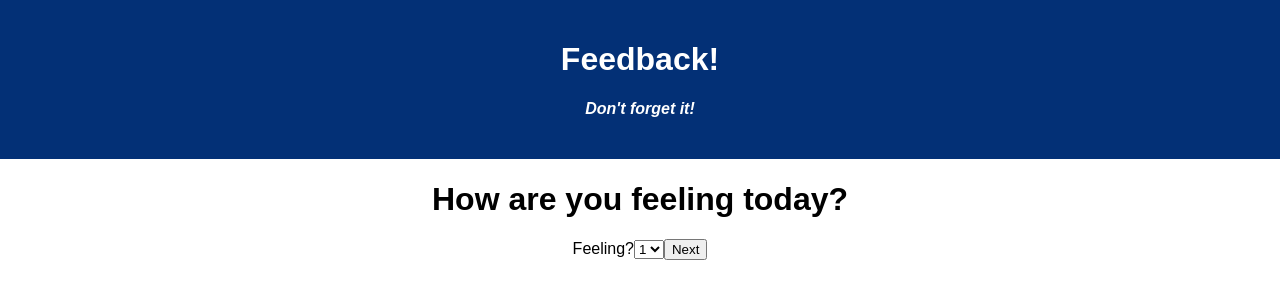
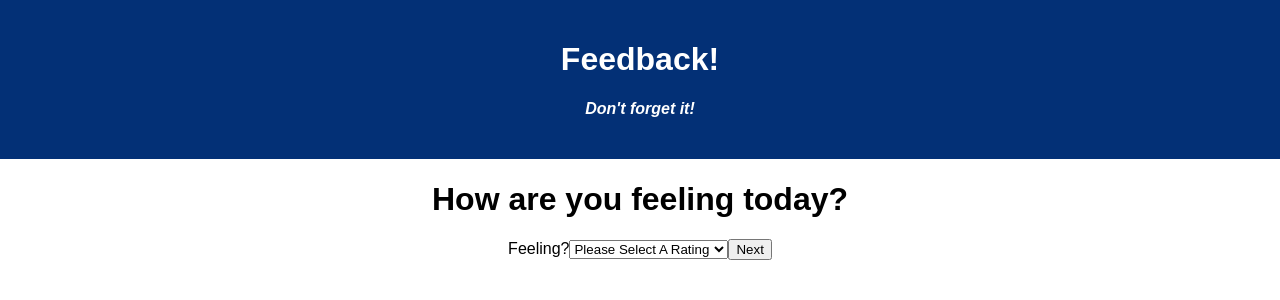
Before and after one commit to xiongjerry/weekend-redux-feedback-loop, a React (Create React App) app: page /#/ in a window 1280 px wide. Shown: the top 300 px of the page. Built offline with nearby package versions, Linux system fonts and the light colour scheme.

Commit message:
got buttons to not work if no submission was selected, completing base mode

```diff
--- a/src/components/Feeling/Feeling.jsx
+++ b/src/components/Feeling/Feeling.jsx
@@ -27,7 +27,8 @@ function Feeling() {
             <form onSubmit={handleSubmit}>
 
                 <label>Feeling?</label>
-                <select name="Feeling" onChange={(event) => setFeeling(event.target.value)}>
+                <select required name="Feeling" onChange={(event) => setFeeling(event.target.value)}>
+                    <option id="blank" value="">Please Select A Rating</option>
                     <option id="1" value="1">1</option>
                     <option id="2" value="2">2</option>
                     <option id="3" value="3">3</option>
--- a/src/components/Supported/Supported.jsx
+++ b/src/components/Supported/Supported.jsx
@@ -28,7 +28,8 @@ function Supported () {
             <form onSubmit={handleSubmit}>
 
                 <label>Support?</label>
-                <select name="Supported" onChange={(event) => setSupported(event.target.value)}>
+                <select required name="Supported" onChange={(event) => setSupported(event.target.value)}>
+                    <option id="blank" value="">Please Select A Rating</option>
                     <option id="1" value="1">1</option>
                     <option id="2" value="2">2</option>
                     <option id="3" value="3">3</option>
--- a/src/components/Understanding/Understanding.jsx
+++ b/src/components/Understanding/Understanding.jsx
@@ -28,7 +28,8 @@ function Understanding () {
             <form onSubmit={handleSubmit}>
 
                 <label>Understanding?</label>
-                <select name="Understanding" onChange={(event) => setUnderstanding(event.target.value)}>
+                <select required name="Understanding" onChange={(event) => setUnderstanding(event.target.value)}>
+                    <option id="blank" value="">Please Select A Rating</option>
                     <option id="1" value="1">1</option>
                     <option id="2" value="2">2</option>
                     <option id="3" value="3">3</option>
```
Also changed, not shown: 1 other file (tests, documents, lock files or other folders).
